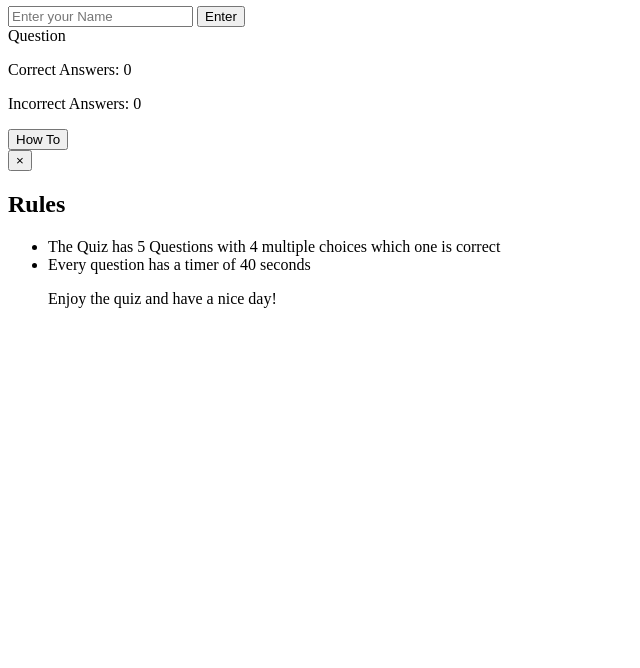
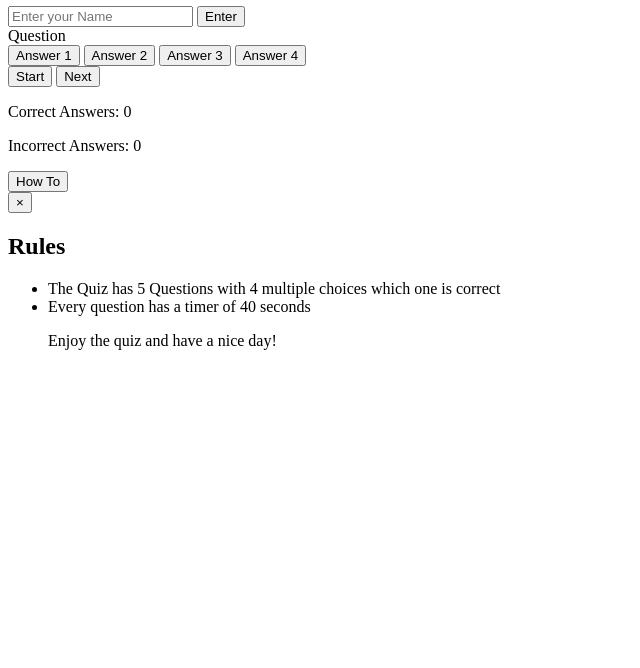
Before and after one commit to MRWaelGhandoura/Knowledge-Quiz, a plain HTML site: page index.html in a window 1280 px wide. Shown: the part 132-800 px from the top of the page, without its empty margins (0-640 px from the left). Drawn offline with Linux system fonts and the light colour scheme.

Commit message:
adding question area with controls btn

```diff
--- a/index.html
+++ b/index.html
@@ -35,8 +35,19 @@
 <div class="container">
   <div id="question-container" class="hide">
     <div id="question">Question</div>
-    <div id="answer-button"></div>
+    <div id="answer-buttons" class="btn-grid">
+      <button class="btn">Answer 1</button>
+      <button class="btn">Answer 2</button>
+      <button class="btn">Answer 3</button>
+      <button class="btn">Answer 4</button>
+    </div>
   </div>
+  <div class="controls">
+    <button id="start-btn" class="start-btn btn">Start</button>
+    <button id="next-btn" class="next-btn btn">Next</button>
+
+  </div>
+
 
 </div>
 
```
